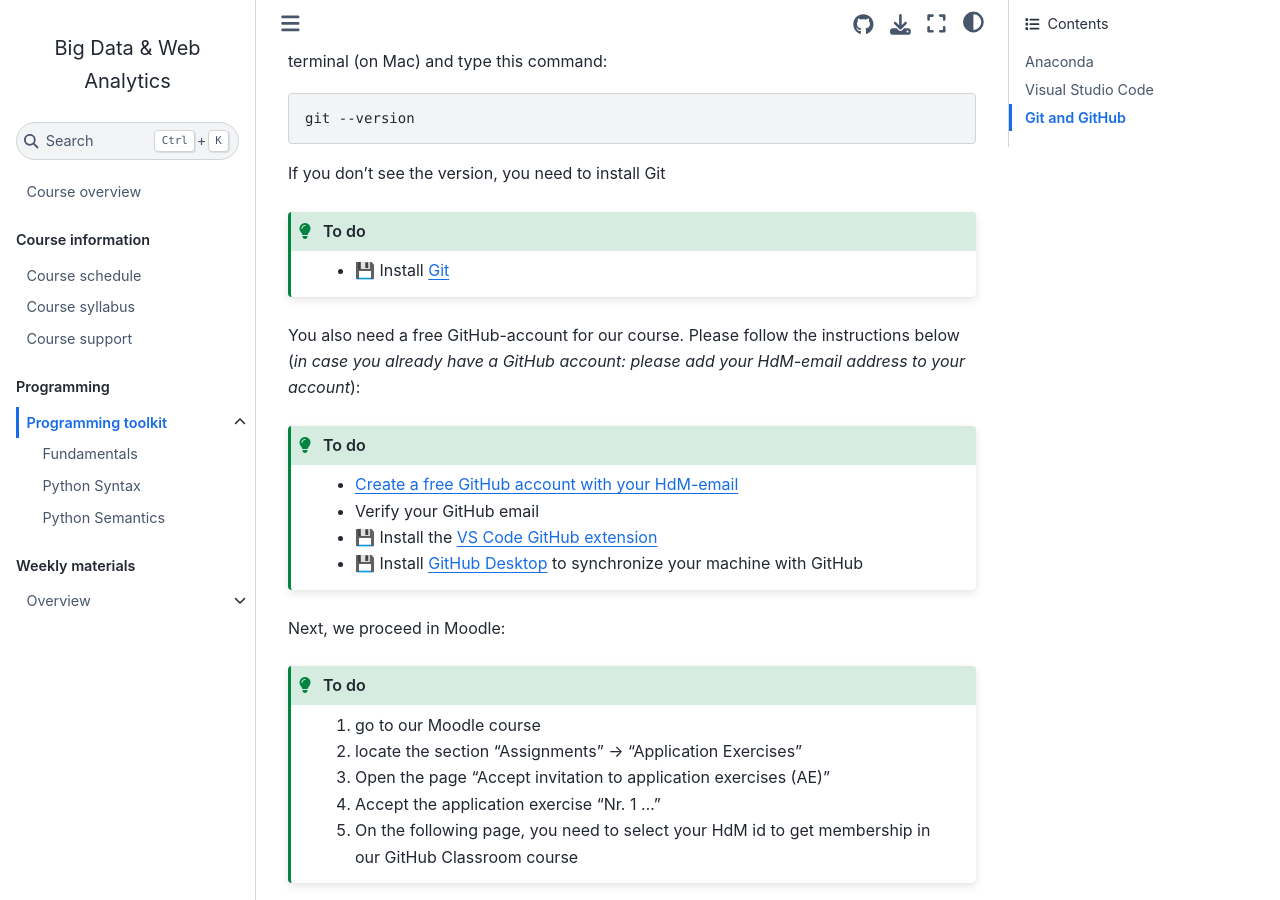
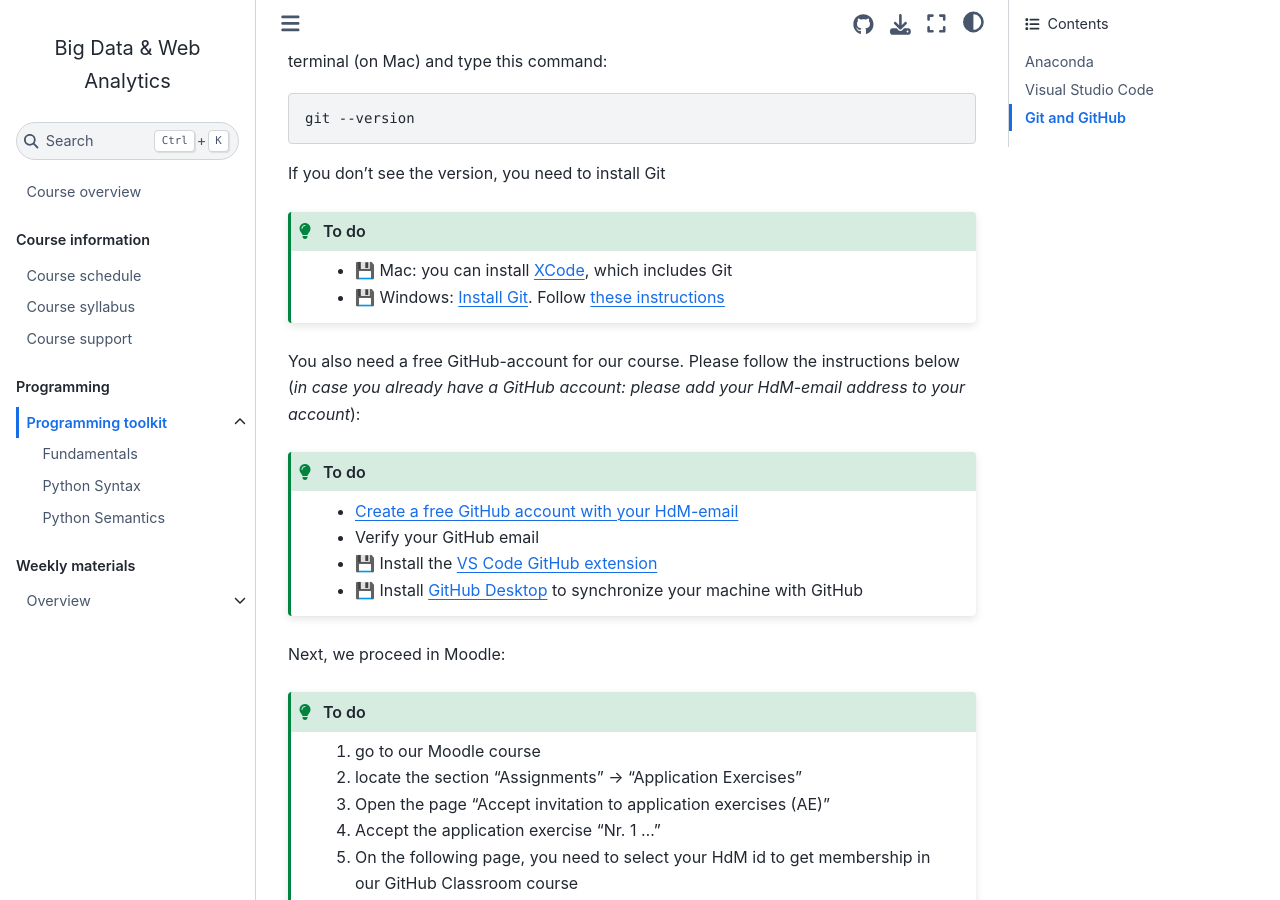
Before and after one commit to om2-ws22/website, a Jupyter Book: the page built from docs/programming-toolkit.md, in a window 1280 px wide and 900 px high, scrolled down 6165 px. Built offline with Jupyter Book 1.0.4 settings and Sphinx 7.4.7 and the Sphinx Book theme 1.1.4, drawn with Linux system fonts in a browser that asks for light colours; comment, search, counter and statistics services are not loaded; grey boxes are pictures that could not be loaded.

Commit message:
Update programming-toolkit.md

````diff
--- a/docs/programming-toolkit.md
+++ b/docs/programming-toolkit.md
@@ -242,8 +242,15 @@
 ```{admonition} To do
 :class: tip
 
-- 💾 Install [Git](https://git-scm.com/downloads)
+
+- 💾 Mac: you can install [XCode](https://apps.apple.com/us/app/xcode/id497799835?mt=12), which includes Git
+
+- 💾 Windows: [Install Git](https://git-scm.com/download/win). Follow [these instructions](https://www.heise.de/tipps-tricks/Git-auf-Windows-installieren-und-einrichten-5046134.html)
+
 ```
+
+
+
 
 You also need a free GitHub-account for our course. Please follow the instructions below (*in case you already have a GitHub account: please add your HdM-email address to your account*):
 
````
